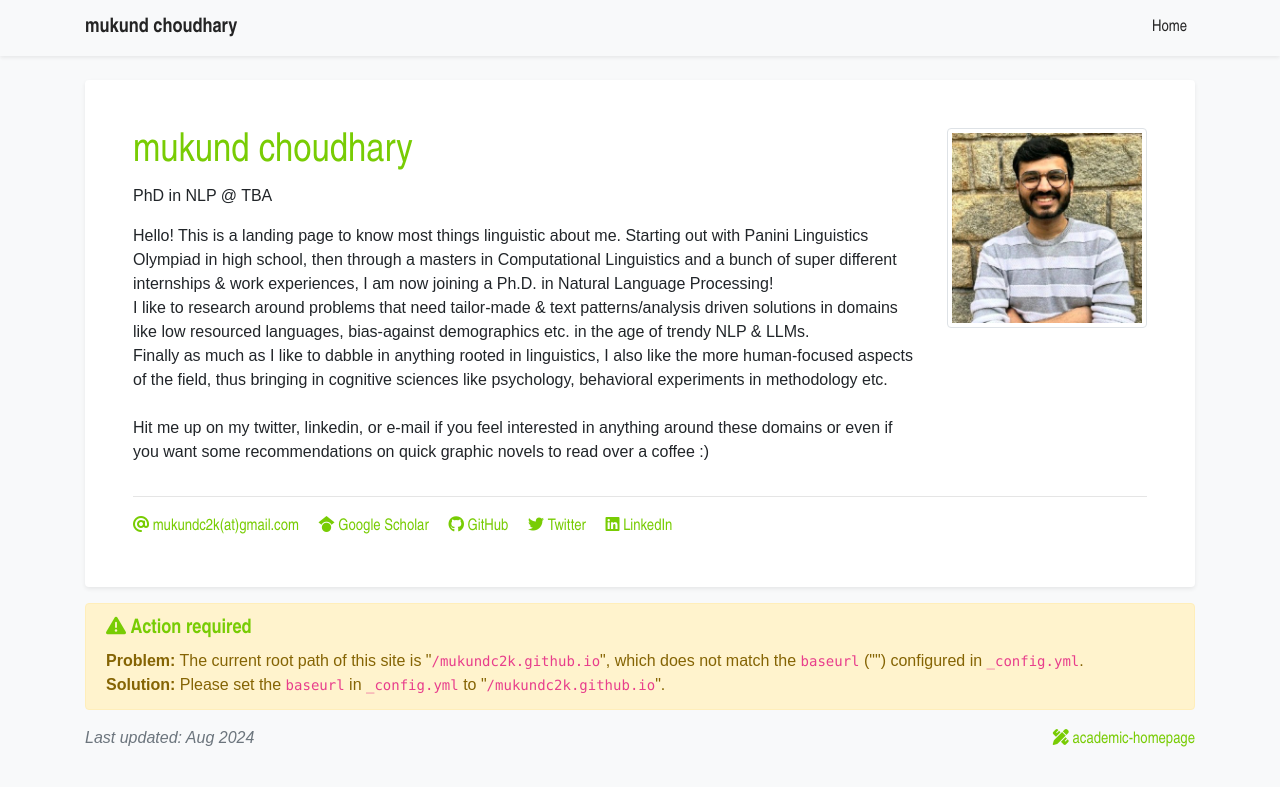
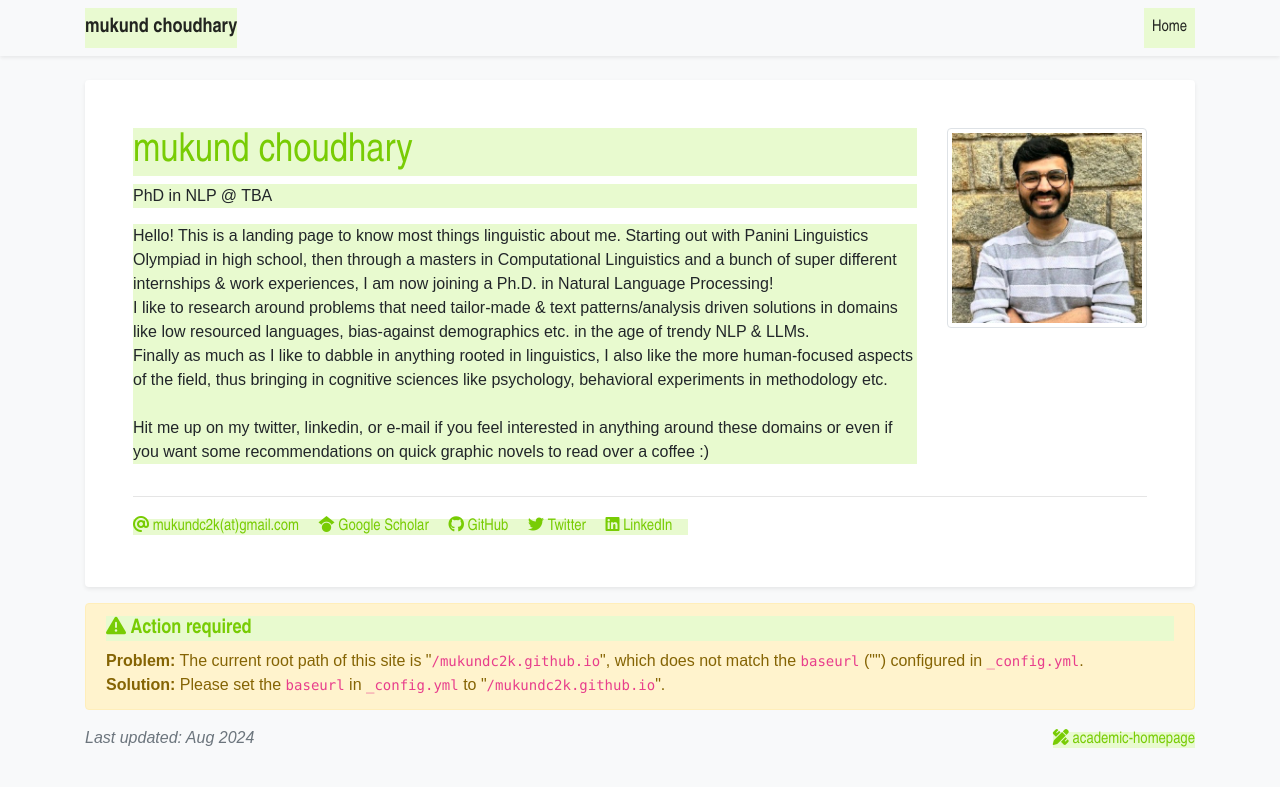
Before and after one commit to mukundc2k/mukundc2k.github.io, a Jekyll site: the page built from index.html, in a window 1280 px wide. Shown: the top 787 px of the page. Built offline with Jekyll 4.4.1, drawn with Linux system fonts in a browser that asks for light colours; a style sheet for code colours, icons or effects is not loaded.

Commit message:
Update global.css

```diff
--- a/assets/css/global.css
+++ b/assets/css/global.css
@@ -12,26 +12,31 @@ h1, h2, h3, h4, h5, h6,
     font-family: 'Arial Narrow', Arial, sans-serif;
     font-weight: 700;
     color: #78CC04;
+    background-color: #E8FACF;
 }
 
 .text-profile-position {
     font-weight: 400;
+    background-color: #E8FACF;
 }
 
 .text-profile-bio {
     /* font-family: "Raleway"; */
     font-weight: 400;
+    background-color: #E8FACF;
 }
 
 .navbar {
     font-family: 'Arial Narrow', Arial, sans-serif;
     opacity: 0.95;
     color: #78CC04;
+    background-color: #E8FACF;
 }
 
 a {
     font-family: 'Arial Narrow', Arial, sans-serif;
     color: #78CC04;
+    background-color: #E8FACF;
 }
 
 .inline-badge {
@@ -39,19 +44,23 @@ a {
     vertical-align: -10%;
     margin-right: 2px;
     line-break: unset;
+    background-color: #E8FACF;
 }
 
 .no-break {
     white-space: nowrap;
+    background-color: #E8FACF;
 }
 
 .cover-image {
     width: 180px;
     max-height: 120px;
+    background-color: #E8FACF;
 }
 
 .abstract-body {
     min-height: 100px;
+    background-color: #E8FACF;
 }
 
 img.lazy {
@@ -60,10 +69,12 @@ img.lazy {
     background-position: 50% 50%;
     background-size: 50px 50px;
     min-height: 80px;
+    background-color: #E8FACF;
 }
 
 .badge-publication {
     font-size: 100%;
+    background-color: #E8FACF;
 }
 
 /* .email-text {
```
